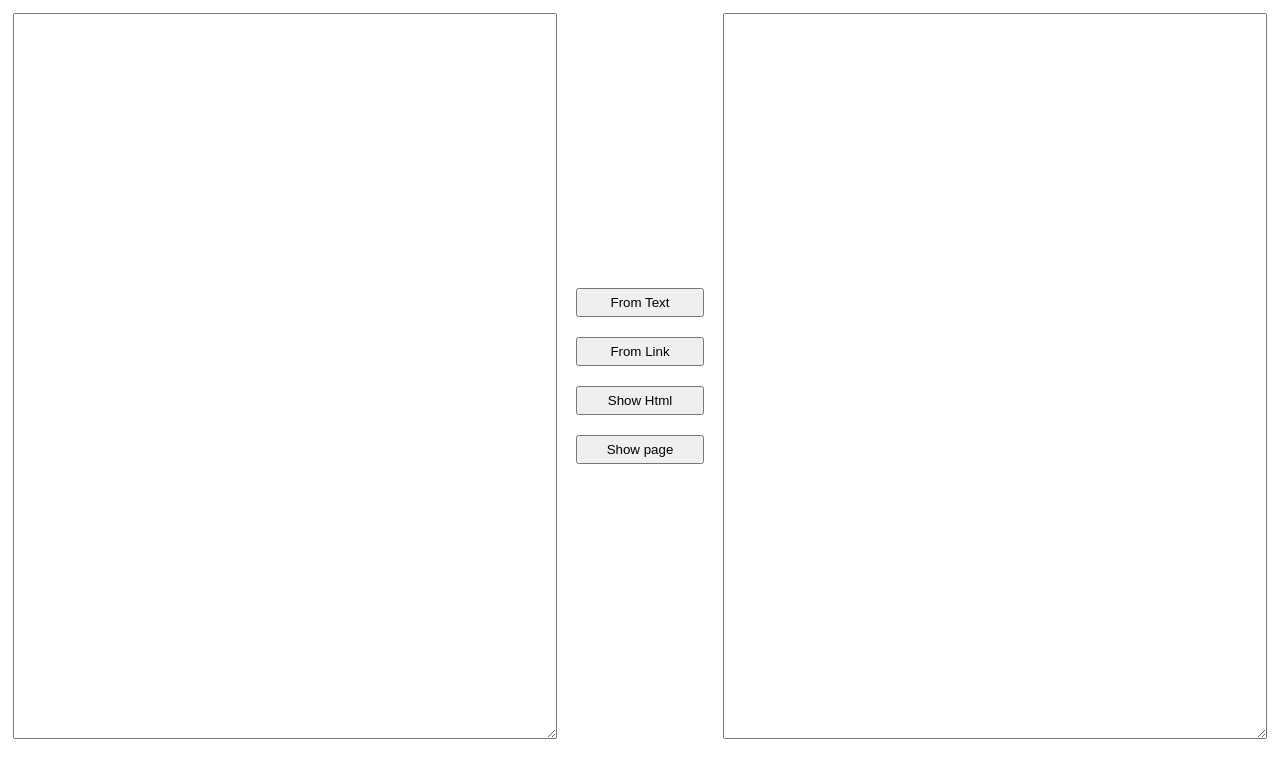
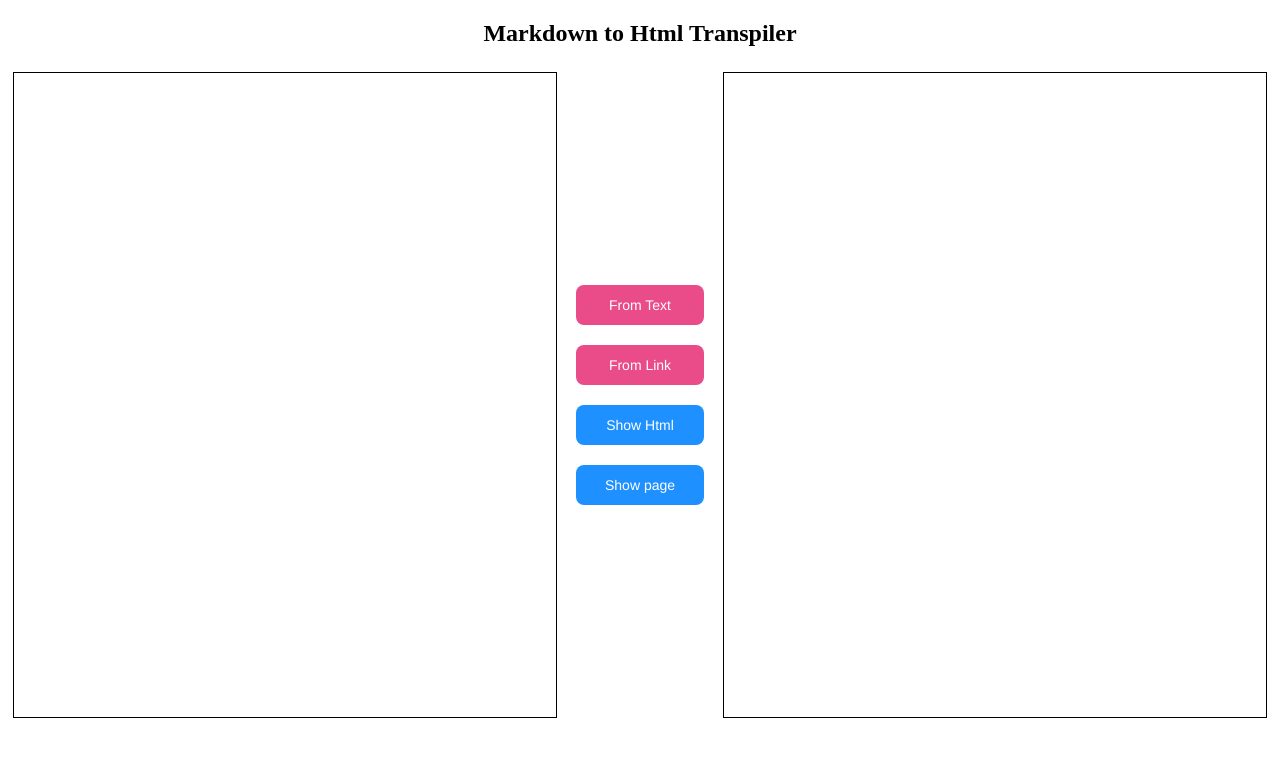
Before and after one commit to Adwai-T/md-to-html, a website: page index.html in a window 1280 px wide. Drawn offline with Linux system fonts and the light colour scheme.

Commit message:
Refactored and created new style file

```diff
--- /dev/null
+++ b/index.css
@@ -0,0 +1,70 @@
+h2 {
+  text-align: center;
+}
+#container {
+  display: flex;
+  flex-wrap: wrap;
+  justify-content: space-between;
+  height: 80vh;
+  align-items: center;
+}
+#controls {
+  display: flex;
+  flex-direction: column;
+  align-items: center;
+}
+
+.display-area {
+  height: 100%;
+  width: 42vw;
+  margin: 5px 5px;
+  background-color: var(--color1);
+  color: var(--white);
+  border-color: black;
+  resize: none;
+}
+/* CSS */
+.button {
+  width: 10vw;
+  border-radius: 8px;
+  border-style: none;
+  box-sizing: border-box;
+  color: #ffffff;
+  cursor: pointer;
+  display: inline-block;
+  font-family: "Haas Grot Text R Web", "Helvetica Neue", Helvetica, Arial,
+    sans-serif;
+  font-size: 14px;
+  font-weight: 500;
+  height: 40px;
+  line-height: 20px;
+  list-style: none;
+  margin: 0;
+  outline: none;
+  padding: 10px 16px;
+  position: relative;
+  text-align: center;
+  text-decoration: none;
+  transition: color 100ms;
+  vertical-align: baseline;
+  user-select: none;
+  -webkit-user-select: none;
+  touch-action: manipulation;
+  margin: 10px 0px;
+}
+
+.button-red {
+  background-color: #ea4c89;
+}
+.button-red:hover,
+.button-red:focus {
+  background-color: #f082ac;
+}
+
+.button-blue {
+  background-color: #1e90ff;
+}
+.button-blue:hover,
+.button-blue:focus {
+  background-color: #00bfff;
+}
--- a/index.html
+++ b/index.html
@@ -2,43 +2,23 @@
 <html lang="en">
   <head>
     <title>MD TO HTML</title>
+    <link rel="stylesheet" href="index.css" />
   </head>
   <body>
-
-  <style>
-    #container{
-      display: flex;
-      flex-wrap: wrap;
-      justify-content: space-between;
-      height: 90vh;
-      align-items: center;
-    }
-    #controls{
-      display: flex;
-      flex-direction: column;
-      align-items: center;
-    }
-    button{
-      padding: 5px;
-      width: 10vw;
-      margin: 10px 0px;
-    }
-    .display-area{
-      height: 100%;
-      width: 42vw;
-      margin: 5px 5px;
-    }
-  </style>
-
+    <h2>Markdown to Html Transpiler</h2>
     <div id="container">
       <textarea id="text-input" class="display-area"></textarea>
       <div id="controls">
-      <button id="from-text">From Text</button>
-      <button id="from-link">From Link</button>
-      <button id="show-html">Show Html</button>
-      <button id="show-page">Show page</button>
+        <button id="from-text" class="button button-red">From Text</button>
+        <button id="from-link" class="button button-red">From Link</button>
+        <button id="show-html" class="button button-blue">Show Html</button>
+        <button id="show-page" class="button button-blue">Show page</button>
       </div>
-    <iframe id="result-page" class="display-area" style="display: none;"></iframe>
+      <iframe
+        id="result-page"
+        class="display-area"
+        style="display: none"
+      ></iframe>
       <textarea id="result-html" class="display-area" type="text"></textarea>
     </div>
     <script src="src/index.js" type="module"></script>
```
Lines whose indentation alone changed are shown as unchanged.
